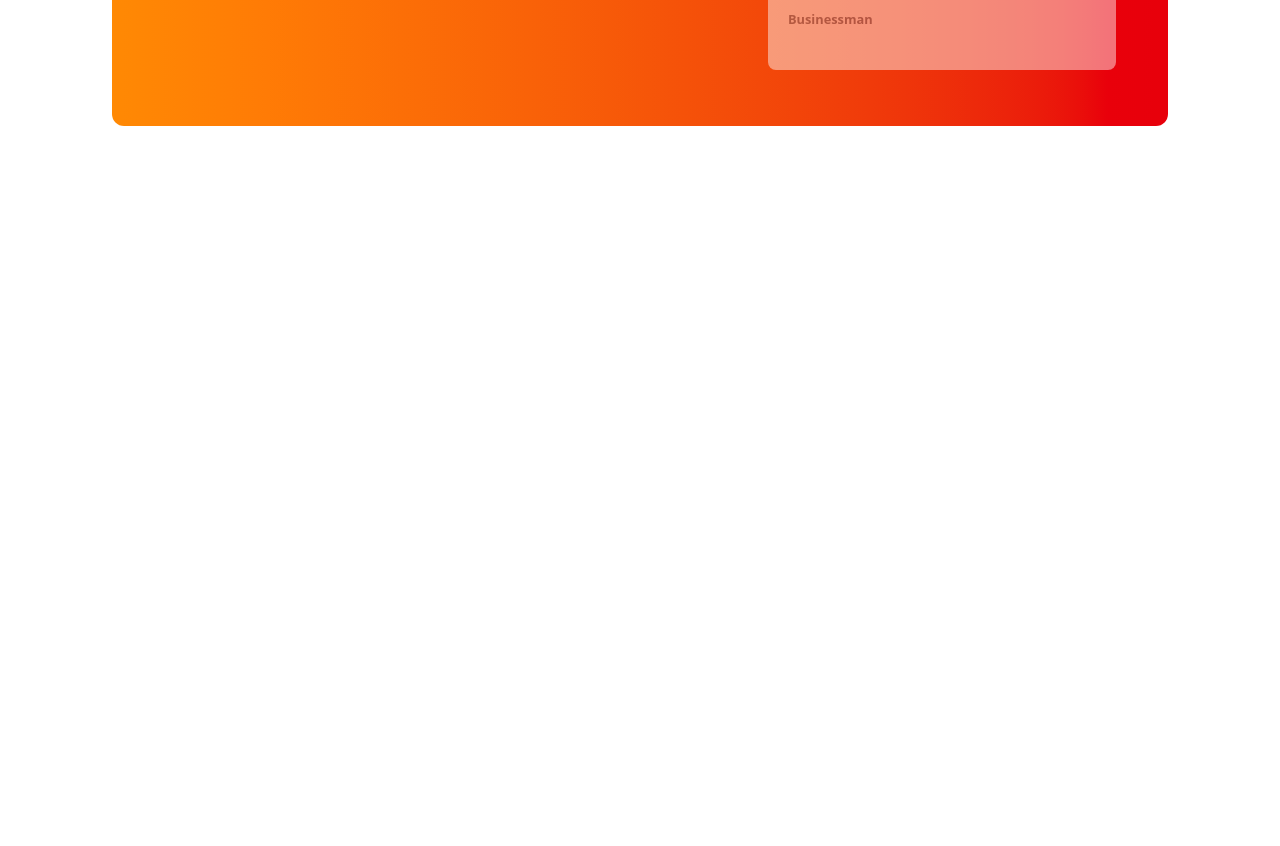
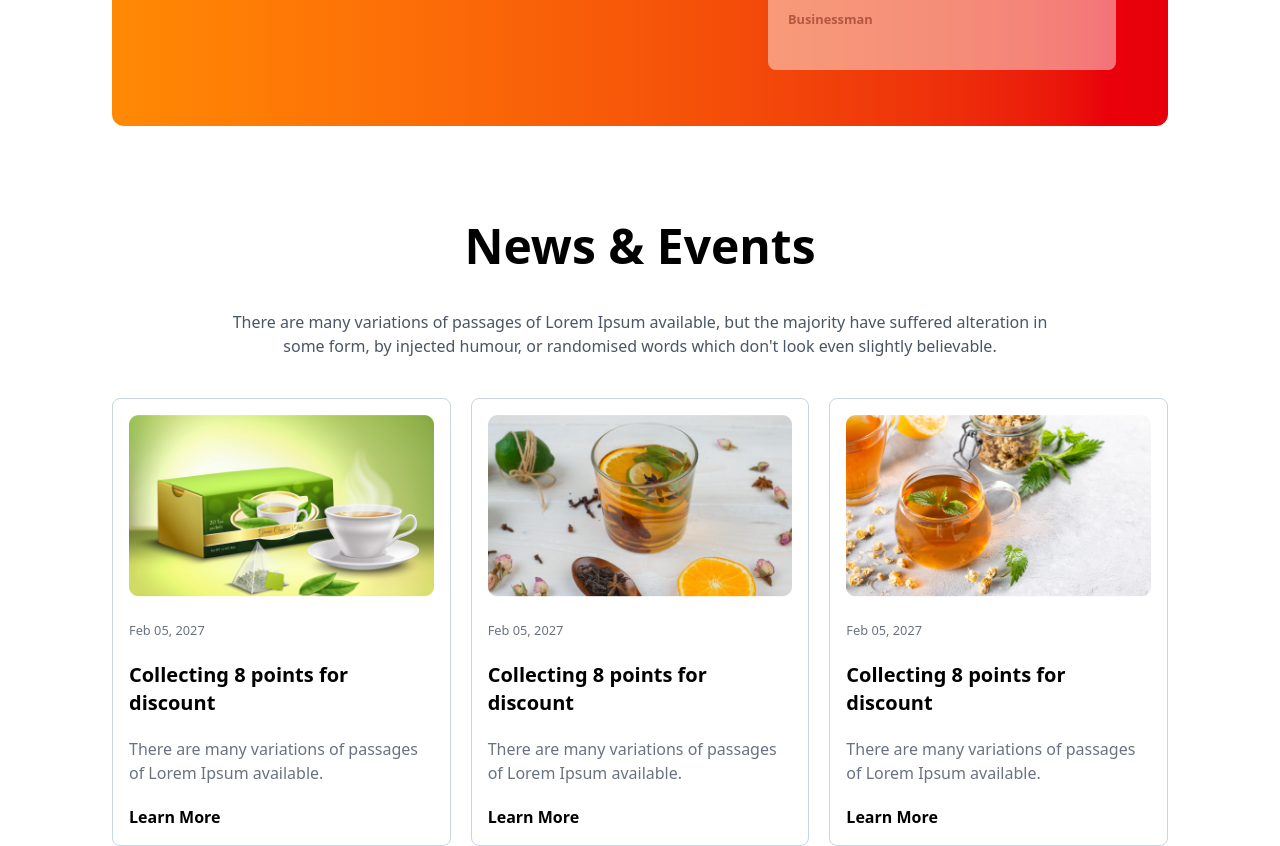
Before and after one commit to Mainul-J/tea-house-tailwind, a plain HTML site: page index.html in a window 1280 px wide. Shown: the part 2323-3169 px from the top of the page. Before the commit the page ends 2545 px from the top, so only its background shows below. Drawn offline with nearby package versions, Linux system fonts and the light colour scheme.

Commit message:
news & Events section complate

```diff
--- a/index.html
+++ b/index.html
@@ -220,7 +220,50 @@
             </div>
         </div>
           </section>
+        <!-- News & Events -->
 
+        <section class="w-full">
+          <div class="">
+          <!-- text -heading -->
+           <div class="text-center px-28">
+            <h1 class="text-5xl font-bold mb-10">News & Events </h1>
+            <p class="text-gray-600 mb-10">There are many variations of passages of Lorem Ipsum available, but the majority have suffered alteration in some form, by injected humour, or randomised words which don't look even slightly believable.  </p>
+          </div>
+
+          <!-- news & events card -->
+          <div class="container flex w-full gap-x-5 ">
+            <!-- card-1 -->
+             <div class="border border-slate-300 rounded-lg p-4">
+              <img class="mb-5" src="./images/news-1.png" alt="">
+              <small class="text-gray-500 mb-5">Feb 05, 2027</small>
+              <h2 class="font-bold text-xl mb-5 mt-5">Collecting 8 points for discount</h2>
+              <p class="text-gray-500 mb-5">There are many variations of passages of Lorem Ipsum available.</p>
+              <a class="font-bold" href="">Learn More</a>
+             </div>
+             <!-- card-2 -->
+
+             <div class="border border-slate-300 rounded-lg p-4">
+              <img class="mb-5" src="./images/news-2.png" alt="">
+              <small class="text-gray-500 mb-5">Feb 05, 2027</small>
+              <h2 class="font-bold text-xl mb-5 mt-5">Collecting 8 points for discount</h2>
+              <p class="text-gray-500 mb-5">There are many variations of passages of Lorem Ipsum available.</p>
+              <a class="font-bold" href="">Learn More</a>
+             </div>
+             <!-- card-3 -->
+
+             <div class="border border-slate-300 rounded-lg p-4">
+              <img class="mb-5" src="./images/news-3.png" alt="">
+              <small class="text-gray-500 mb-5">Feb 05, 2027</small>
+              <h2 class="font-bold text-xl mb-5 mt-5">Collecting 8 points for discount</h2>
+              <p class="text-gray-500 mb-5">There are many variations of passages of Lorem Ipsum available.</p>
+              <a class="font-bold" href="">Learn More</a>
+             </div>
+            </div>
+
+          </div>
+
+
+        </section>
 
       </main>
 </body>
```
